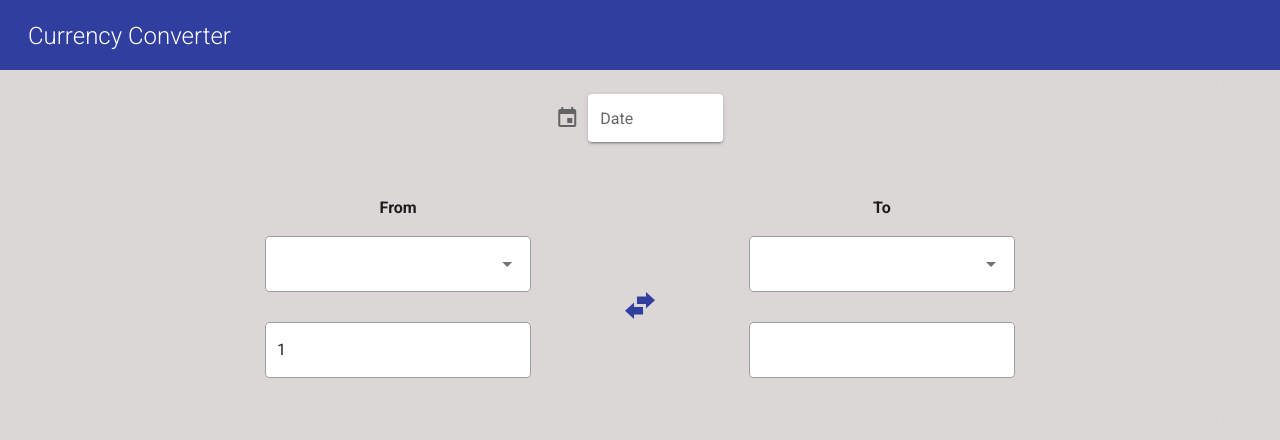
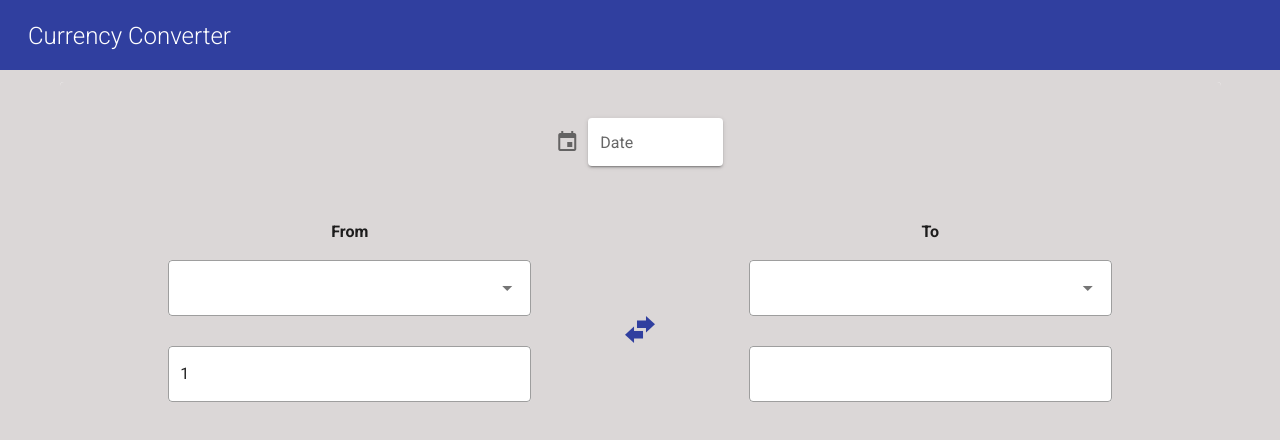
Before and after one commit to gppmad/currency-converter, a Vue app in the folder client/: page / in a window 1280 px wide. Shown: the top 440 px of the page. Built offline with nearby package versions, Linux system fonts and the light colour scheme; no server answers.

Commit message:
show alert on error api

```diff
--- a/client/src/views/Homepage.vue
+++ b/client/src/views/Homepage.vue
@@ -1,5 +1,6 @@
 <template>
   <v-card flat>
+    <Alert class="mb-0" :showAlert="this.showAlert" :alertMessage="this.alertMessage" :alertType="this.alertType"></Alert>
     <v-container class="container custom-container">
       <!-- Date -->
       <v-row>
@@ -35,7 +36,7 @@
         </v-row>
 
         <v-row>
-          <v-col cols="3" offset="2">
+          <v-col cols="4" offset="1">
             <p class="font-weight-bold">From</p>
             <!-- Currency From -->
             <v-select class="pt-0 mt-4"
@@ -71,7 +72,7 @@
           </v-col>
 
 
-          <v-col cols="3">
+          <v-col cols="4">
             <p class="font-weight-bold">To</p>
             <!-- Currency To -->
             <v-select class="pt-0 mt-4"
@@ -106,9 +107,14 @@
 <script>
 
 import axios from 'axios';
+import Alert from '../components/Alert.vue';
 
 export default {
   name: 'Homepage',
+
+  components: {
+    Alert,
+  },
 
   data () {
 
@@ -124,14 +130,17 @@ export default {
       dateMenu: false,
       currenciesList: [],
 
-      response:{}
+      response:{},
 
+      showAlert:false,
+      alertMessage:"",
+      alertType:"error"
     }
   },
 
   mounted(){
       axios
-        .get('http://192.168.8.101:8000/api/convert/prepare')
+        .get('http://localhost:8000/api/convert/prepare')
         .then(response => {
           this.minDate = response.data.firstAvailableDate,
           this.maxDate = response.data.lastAvailableDate,
@@ -140,18 +149,19 @@ export default {
           console.log('Api converter')
 
           return this.getConversionFrom()
-      })
+        })
   },
 
   methods:{
 
     getConversionFrom: function(){
+      this.disableAlert();
       if(this.amountFrom == '')
         this.amountTo = ''
       else
       {
         axios
-          .post('http://192.168.8.101:8000/api/convert/retrieve',{
+          .post('http://localhost:8000/api/convert/retrieve',{
               amount: this.amountFrom,
               src_currency: this.currencyFrom,
               dest_currency: this.currencyTo,
@@ -164,15 +174,19 @@ export default {
             console.log('Api converter.retrieve')
 
           })
+          .catch(error => {
+            this.enableAlert(error.response)
+          })
         }
     },
 
     getConversionTo: function(){
+      this.disableAlert();
       if(this.amountTo== '')
         this.amountFrom = ''
       else{
         axios
-          .post('http://192.168.8.101:8000/api/convert/retrieve',{
+          .post('http://localhost:8000/api/convert/retrieve',{
               amount: this.amountTo,
               src_currency: this.currencyTo,
               dest_currency: this.currencyFrom,
@@ -185,6 +199,9 @@ export default {
             console.log('Api converter.retrieve')
 
           })
+          .catch(error => {
+            this.enableAlert(error.response)
+          })
         }
     },
 
@@ -196,6 +213,15 @@ export default {
 
     },
 
+    enableAlert: function(response){
+      this.showAlert = true,
+      this.alertMessage = response.data.errorMessage,
+      this.alertType = response.data.errorType
+    },
+
+    disableAlert: function(){
+      this.showAlert = false;
+    }
   }
 
 
```
